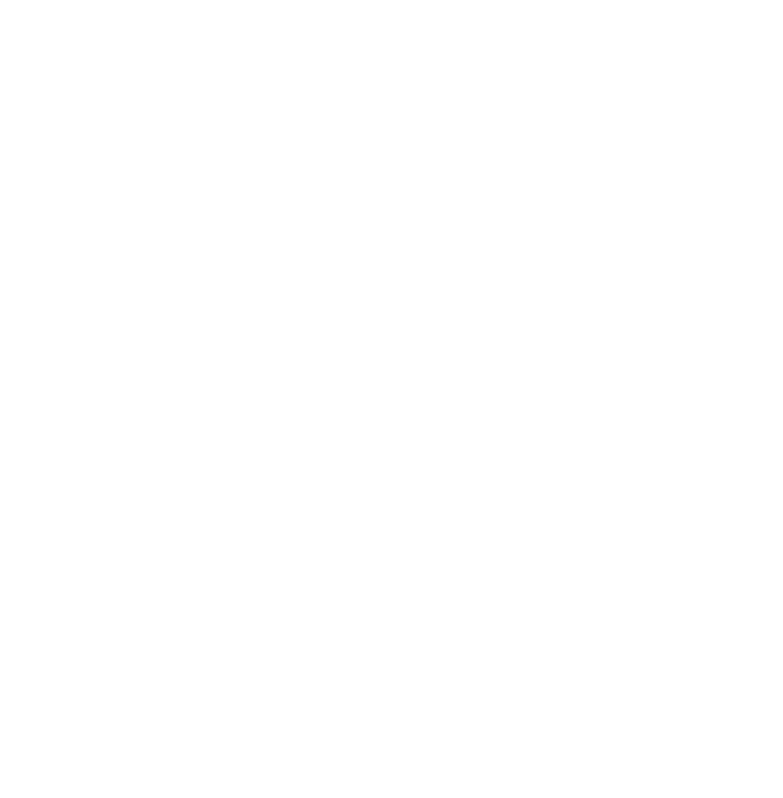
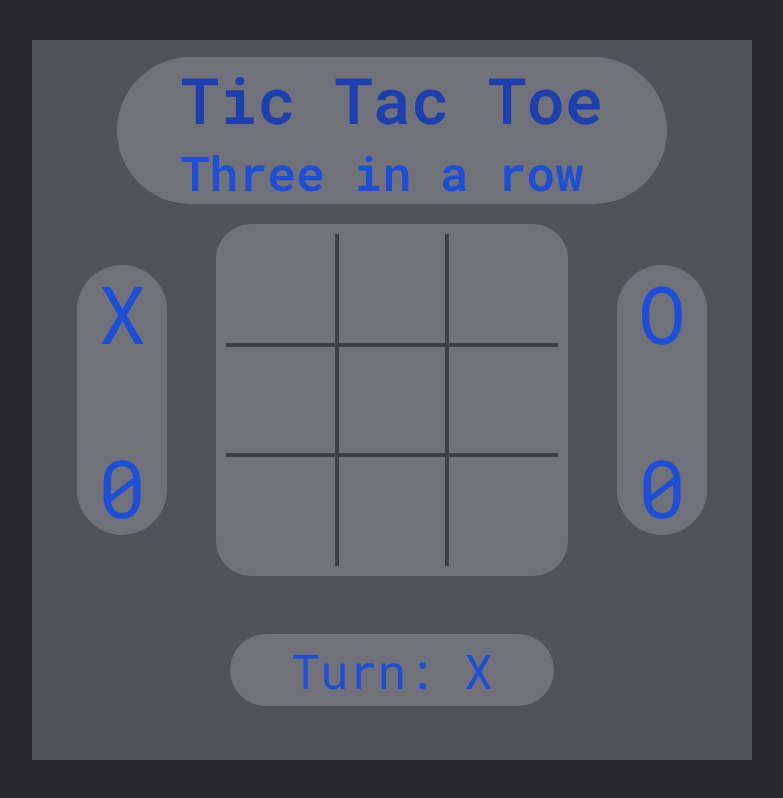
Before and after one commit to LaramieCode/tic-tac-toe, a plain HTML site: page index.html in a window 1280 px wide. Shown: the whole page, without its empty margins (248-1031 px from the left). Drawn offline with Linux system fonts and the light colour scheme.

Commit message:
add a display

```diff
--- a/index.html
+++ b/index.html
@@ -13,5 +13,52 @@
 </head>
 <body>
 
+    <main>
+        <div class="gameContainer">
+
+            <div class="titleContainer">
+                <div class="text">
+                    <h1>Tic Tac Toe</h1>
+                    <h2>Three in a row</h2>
+                </div>
+            </div>
+
+            <div class="sides">
+                <div class="playerCard">
+                    <p>X</p>
+                    <p class="playerXWins">0</p>
+                </div>
+            </div>
+
+            <div class="gameBoardContainer">
+                <div class="gameBoard">
+                    <div class="boardSquares sq1"></div>
+                    <div class="boardSquares sq2"></div>
+                    <div class="boardSquares sq3"></div>
+                    <div class="boardSquares sq4"></div>
+                    <div class="boardSquares sq5"></div>
+                    <div class="boardSquares sq6"></div>
+                    <div class="boardSquares sq7"></div>
+                    <div class="boardSquares sq8"></div>
+                    <div class="boardSquares sq9"></div>
+                </div>
+            </div>
+
+            <div class="sides">
+                <div class="playerCard">
+                    <p>O</p>
+                    <p class="playerOWins">0</p>
+                </div>
+            </div>
+
+            <div class="infoContainer">
+                <div class="gameInfo">
+                    <p class="gameInfoText">Turn: X</p>
+                </div>
+            </div>
+
+        </div>
+    </main>
+
 </body>
 </html>
--- a/style.css
+++ b/style.css
@@ -2,4 +2,171 @@
     margin: 0;
     padding: 0;
     font-family: 'Roboto Mono', monospace;
+    box-sizing: border-box;
 }
+
+:root {
+    --zinc-400: #a1a1aa;
+    --zinc-500: #71717a;
+    --zinc-600: #52525b;
+    --zinc-700: #3f3f46;
+    --zinc-800: #27272a;
+
+    --blue-800: #1e40af;
+    --blue-700: #1d4ed8;
+
+    --square-border: 2px solid var(--zinc-700);
+}
+
+main {
+    height: 100vh;
+    width: 100vw;
+    display: flex;
+    justify-content: center;
+    align-items: center;
+    background-color: var(--zinc-800);
+}
+
+.gameContainer {
+    display: grid;
+    grid-template-columns: 1fr 2fr 1fr;
+    grid-template-rows: 1fr 2fr 1fr;
+    height: 90vh;
+    width: 90vh;
+    background-color: var(--zinc-600);
+}
+
+.titleContainer {
+    grid-column: 1/5;
+    grid-row: 1/2;
+    font-size: 2em;
+    display: flex;
+    flex-direction: column;
+    justify-content: center;
+    align-items: center;
+}
+.titleContainer > .text {
+    background-color: var(--zinc-500);
+    padding: 0 2em;
+    border-radius: 75px;
+}
+
+.titleContainer > .text > h1 {
+    color: var(--blue-800);
+}
+.titleContainer > .text > h2 {
+    color: var(--blue-700);
+}
+
+.sides {
+    padding: 25%;
+}
+
+.playerCard {
+    background-color: var(--zinc-500);
+    border-radius: 50px;
+    height: 100%;
+    width: 100%;
+    display: flex;
+    flex-direction: column;
+    justify-content: center;
+    align-items: center;
+    gap: 25%;
+    font-size: 5em;
+    color: var(--blue-700);
+}
+
+.gameBoardContainer {
+    padding: 1%;
+}
+
+.gameBoard {
+    height: 100%;
+    width: 100%;
+    background-color: var(--zinc-500);
+    border-radius: 35px;
+    display: grid;
+    grid-template-columns: repeat(3, 1fr);
+    grid-template-rows: repeat(3, 1fr);
+    padding: 3%;
+}
+
+.boardSquares {
+    display: flex;
+    align-items: center;
+    justify-content: center;
+    font-size: 4em;
+    color: var(--blue-800);
+}
+.boardSquares:hover {
+    background-color: var(--zinc-400);
+}
+
+.sq1 {
+    border-right: var(--square-border);
+    border-bottom: var(--square-border);
+}
+
+.sq2 {
+    border-left: var(--square-border);
+    border-bottom: var(--square-border);
+    border-right: var(--square-border);
+}
+
+.sq3 {
+    border-left: var(--square-border);
+    border-bottom: var(--square-border);
+}
+
+.sq4 {
+    border-top: var(--square-border);
+    border-right: var(--square-border);
+    border-bottom: var(--square-border);
+}
+
+.sq5 {
+    border: var(--square-border);
+}
+
+.sq6 {
+    border-top: var(--square-border);
+    border-left: var(--square-border);
+    border-bottom: var(--square-border);
+}
+
+.sq7 {
+    border-top: var(--square-border);
+    border-right: var(--square-border);
+}
+
+.sq8 {
+    border-left: var(--square-border);
+    border-top: var(--square-border);
+    border-right: var(--square-border);
+}
+
+.sq9 {
+    border-left: var(--square-border);
+    border-top: var(--square-border);
+}
+
+.infoContainer {
+    grid-column: 1/4;
+    grid-row: 3/4;
+    display: flex;
+    justify-content: center;
+    align-items: center;
+
+}
+
+.gameInfo {
+    height: 40%;
+    width: 45%;
+    background-color: var(--zinc-500);
+    border-radius: 50px;
+    display: flex;
+    justify-content: center;
+    align-items: center;
+    font-size: 3em;
+    color: var(--blue-700);
+}
```
